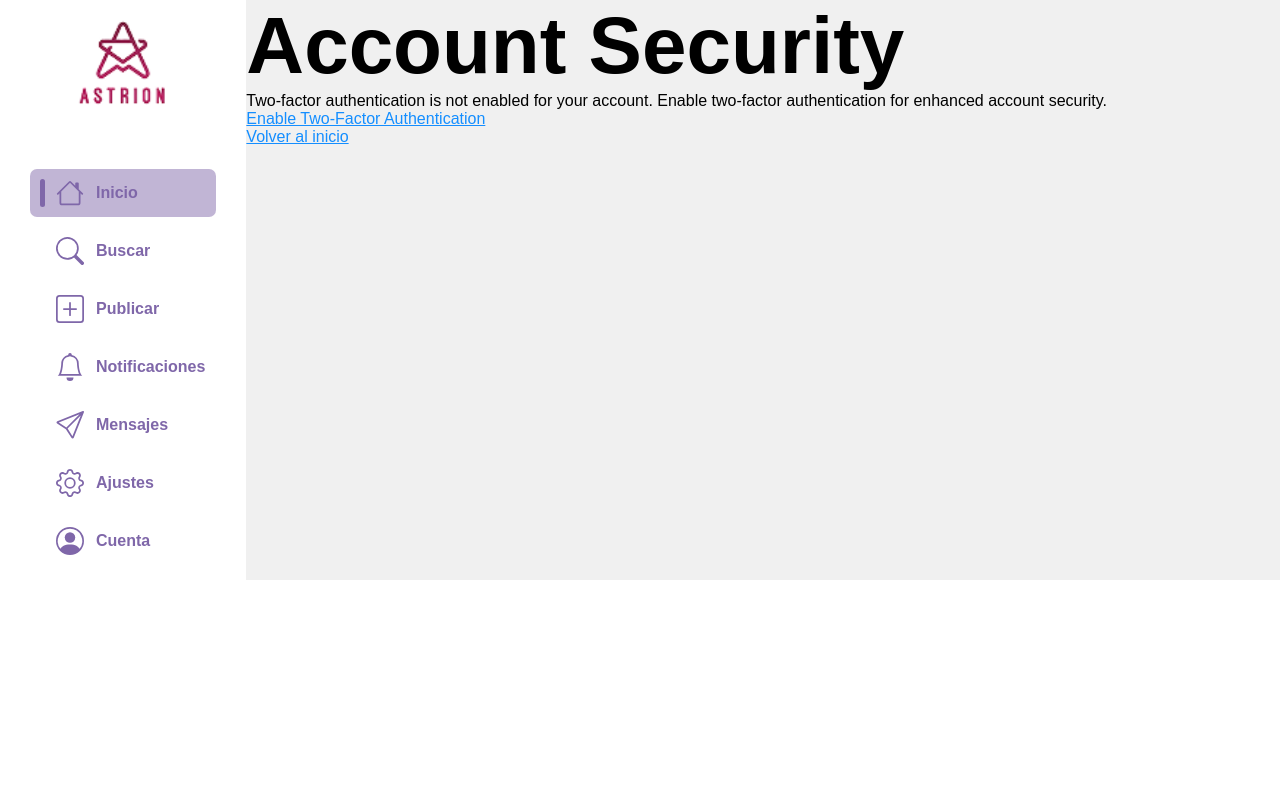
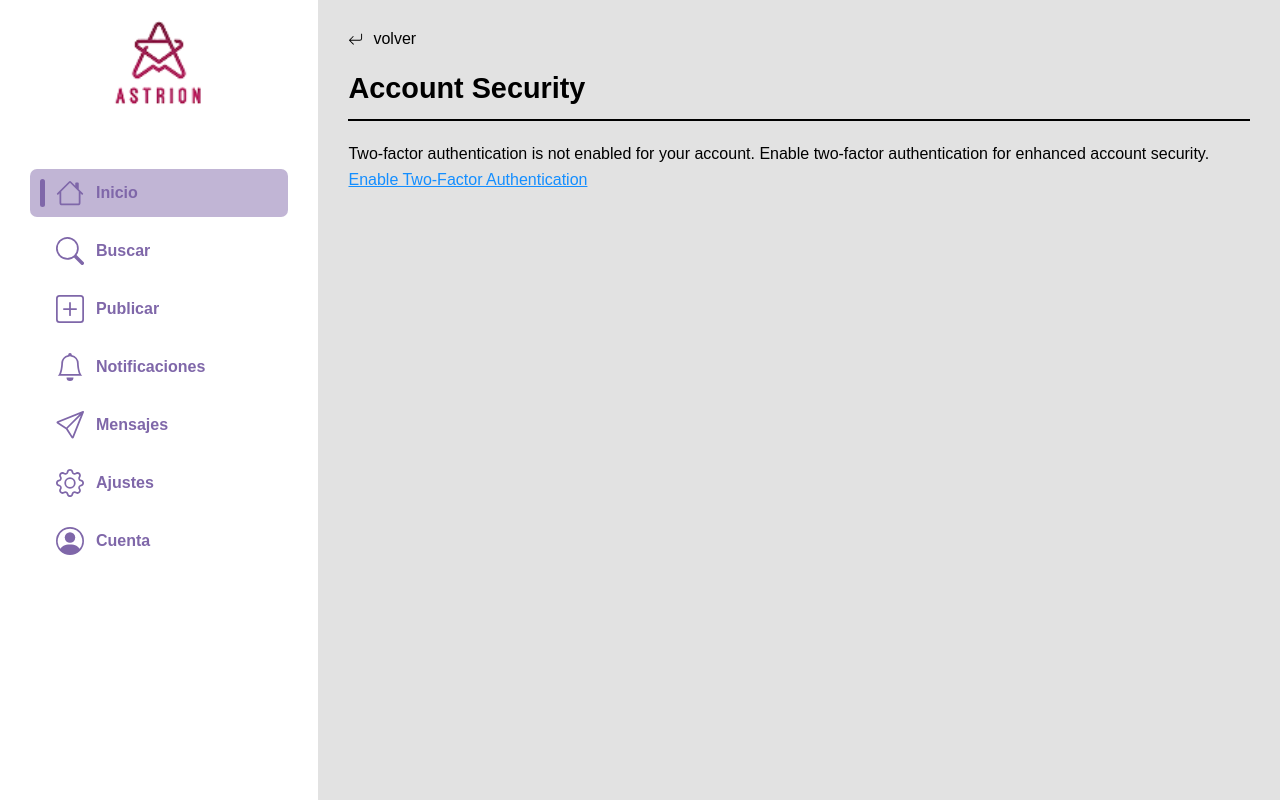
Before and after one commit to bdaehz/Astrion, a Django app: template red_social/red_social/templates/two_factor/profile/profile.html in a window 1280 px wide. Run offline with Django 5.2, Linux system fonts and the light colour scheme; the template is opened without the code that fills it, so the values that code supplies are empty.

Commit message:
menu width fix, bg color contenido fix, details

```diff
--- a/red_social/red_social/static/css/menu.css
+++ b/red_social/red_social/static/css/menu.css
@@ -10,7 +10,7 @@ nav{
     display: flex;
     flex-direction: column;
     align-items: center;
-    width: 20%;
+    width: 30%;
     padding: 15px;
     gap: 50px;
 }
--- a/red_social/red_social/static/css/settings.css
+++ b/red_social/red_social/static/css/settings.css
@@ -6,6 +6,20 @@
     --color-fondo: white;
     --color-fondo-alt: #E4D2CC;
 }
+
+#return{
+    display: flex;
+    flex-direction: row;
+    align-items: center;
+    color: black;
+    gap: 10px;
+    text-decoration: none;
+}
+#return svg{
+    width: 15px;
+    height: 15px;;
+}
+
 
 .categoria{
     display: flex;
@@ -16,6 +30,8 @@
 
 .titulo{
     font-size: 1.8em;
+    padding-bottom: 0.5em;
+    border-bottom: 2px black solid;
 }
 
 .subtitulo{
@@ -26,6 +42,15 @@
     display: flex;
     flex-direction: column;
     gap: 0.5rem;
+}
+
+.codes{
+    display: flex;
+    flex-direction: column;
+    justify-content: center;
+    align-items: center;
+    padding: 10px 0;
+    gap: 10px;
 }
 
 .boton{
@@ -41,3 +66,13 @@
 .boton:hover{
     background-color: #db4684;
 }
+
+.boton2{
+    background-color: rgb(206, 206, 206);
+    color: black;
+    border-radius: 10px;
+    width: fit-content;
+    padding: 10px 20px;
+    border: none;
+    text-decoration: none;
+}
--- a/red_social/red_social/static/css/style.css
+++ b/red_social/red_social/static/css/style.css
@@ -3,10 +3,11 @@ body{
     padding: 0;
     display: flex;
     font-family: Arial, Helvetica, sans-serif;
+    height: 100vh;
 }
 
 .contenido{
     overflow: auto;
-    background-color: #f0f0f0;
+    background-color: #e2e2e2;
     width: 100%;
 }
--- a/red_social/red_social/templates/two_factor/profile/profile.html
+++ b/red_social/red_social/templates/two_factor/profile/profile.html
@@ -3,39 +3,80 @@
 {% load two_factor_tags %}
 
 {% block content %}
-
-        <h1>{% block title %}{% trans "Account Security" %}{% endblock %}</h1>
-
+    <div class="categoria">
+        <a href="{% url 'settings' %}" id="return">
+            <svg xmlns="http://www.w3.org/2000/svg" width="5" height="5" fill="currentColor" class="bi bi-arrow-return-left" viewBox="0 0 16 16">
+                <path fill-rule="evenodd" d="M14.5 1.5a.5.5 0 0 1 .5.5v4.8a2.5 2.5 0 0 1-2.5 2.5H2.707l3.347 3.346a.5.5 0 0 1-.708.708l-4.2-4.2a.5.5 0 0 1 0-.708l4-4a.5.5 0 1 1 .708.708L2.707 8.3H12.5A1.5 1.5 0 0 0 14 6.8V2a.5.5 0 0 1 .5-.5"/>
+            </svg>
+            volver
+        </a>
+        <h1 class="titulo">
+            {% trans "Account Security" %}
+        </h1>
             {% if default_device %}
-            <p>{% blocktrans with primary=default_device|as_action %}Primary method: {{ primary }}{% endblocktrans %}</p>
-
-            <h2>{% trans "Backup Tokens" %}</h2>
+            <span class="texto">
                 <p>
-            {% blocktrans trimmed %}If you don't have any device with you, you can access
-                your account using backup tokens.{% endblocktrans %}
+                    {% blocktrans with primary=default_device|as_action %}
+                        Primary method: {{ primary }}
+                    {% endblocktrans %}
+                </p>
+            </span>
+            <span class="texto">
+                <h2 class="subtitulo">
+                    {% trans "Backup Tokens" %}
+                </h2>
+                <p>
+                    {% blocktrans trimmed %}
+                        If you don't have any device with you, you can access
+                        your account using backup tokens.
+                    {% endblocktrans %}
+                    <br>
                     {% blocktrans trimmed count counter=backup_tokens %}
                         You have only one backup token remaining.
                     {% plural %}
-                You have {{ counter }} backup tokens remaining.
+                        You have {{ counter }}
                     {% endblocktrans %}
                 </p>
-            <p><a href="{% url 'two_factor:backup_tokens' %}"
-                class="btn btn-info">{% trans "Show Codes" %}</a></p>
-
-            <h3>{% trans "Disable Two-Factor Authentication" %}</h3>
-            <p>{% blocktrans trimmed %}However we strongly discourage you to do so, you can
-            also disable two-factor authentication for your account.{% endblocktrans %}</p>
-            <p><a class="btn btn-secondary" href="{% url 'two_factor:disable' %}">
-            {% trans "Disable Two-Factor Authentication" %}</a></p>
+                <br>
+                <p>
+                    <a href="{% url 'two_factor:backup_tokens' %}" class="boton">
+                        {% trans "Show Codes" %}
+                    </a>
+                </p>
+            </span>
+            <span class="texto">
+                <h2 class="subtitulo">
+                    {% trans "Disable Two-Factor Authentication" %}
+                </h2>
+                <p>
+                    {% blocktrans trimmed %}
+                        However we strongly discourage you to do so, you can
+                        also disable two-factor authentication for your account.
+                    {% endblocktrans %}
+                </p>
+                <br>
+                <p>
+                    <a class="boton" href="{% url 'two_factor:disable' %}">
+                        {% trans "Disable Two-Factor Authentication" %}
+                    </a>
+                </p>
+            </span>
             {% else %}
-            <p>{% blocktrans trimmed %}Two-factor authentication is not enabled for your
+                <span class="texto">
+                    <p>
+                        {% blocktrans trimmed %}
+                            Two-factor authentication is not enabled for your
                             account. Enable two-factor authentication for enhanced account
-            security.{% endblocktrans %}</p>
-            <p><a href="{% url 'two_factor:setup' %}" class="btn btn-primary">
-            {% trans "Enable Two-Factor Authentication" %}</a>
+                            security.
+                        {% endblocktrans %}
                     </p>
+                    <p>
+                        <a href="{% url 'two_factor:setup' %}" class="btn btn-primary">
+                            {% trans "Enable Two-Factor Authentication" %}
+                        </a>
+                    </p>
+                </span>
             {% endif %}
-        <a href="{% url 'index' %}">Volver al inicio</a>
 
 
 {% endblock %}
```
Also changed, not shown: red_social/red_social/templates/two_factor/core/backup_tokens.html (+17 -9 lines), red_social/db.sqlite3. Lines whose indentation alone changed are shown as unchanged.
